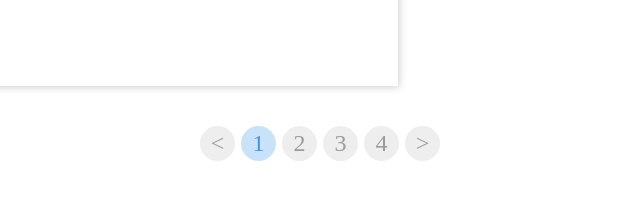
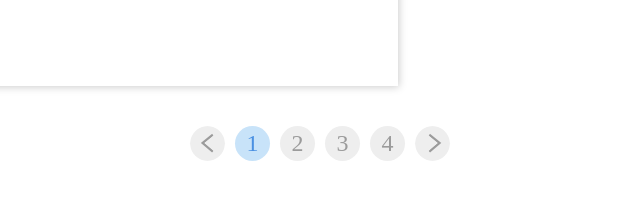
Before and after one commit to webhzp/mobileCode, a plain HTML site: page good-schools.html in a window 1280 px wide. Shown: the part 10760-10968 px from the top of the page, 320-960 px from the left. Drawn offline with Linux system fonts and the light colour scheme; grey boxes are pictures that could not be loaded.

Commit message:
edit all

```diff
--- a/css/good-schools.css
+++ b/css/good-schools.css
@@ -50,7 +50,16 @@
 
 /* 页码 */
 .page{
-    text-align: center;
+    height: .35rem;
+    display: -webkit-box;
+    display: -ms-flexbox;
+    display: flex;
+    -webkit-box-align: center;
+    -ms-flex-align: center;
+    align-items: center;
+    -webkit-box-pack: center;
+    -ms-flex-pack: center;
+    justify-content: center;
     margin-bottom: .5rem;
 }
 .page a{
@@ -63,6 +72,20 @@
     display: inline-block;
     background-color: #eeeeee;
     border-radius: 50%;
+    display: inline-block;
+    margin: 0 .05rem;
+}
+.page .prev{
+    width: .35rem;
+    height: .35rem;
+    background: url(../images/page-prev.png) no-repeat;
+    background-size: 100%;
+}
+.page .next{
+    width: .35rem;
+    height: .35rem;
+    background: url(../images/page-next.png) no-repeat;
+    background-size: 100%;
 }
 .page a.active{
     color: #4a90e2;
--- a/good-schools.html
+++ b/good-schools.html
@@ -178,12 +178,12 @@
             </div>
             <!-- 页码 -->
             <div class="page">
-                <a href="#" class="prev">&lt;</a>
+                <a href="#" class="prev"></a>
                 <a href="#" class="active">1</a>
                 <a href="#">2</a>
                 <a href="#">3</a>
                 <a href="#">4</a>
-                <a href="#" class="next">&gt;</a>
+                <a href="#" class="next"></a>
             </div>
         </div>
 
```
Also changed, not shown: css/index.css (+10 -0 lines), index.html (+3 -0 lines), visa.html (+1 -1 lines), images/00adv-advantage.png, images/00adv-common-problem.png, images/00adv-entry-must-see.png, images/00adv-hot-spots.png, images/00adv-information.png, images/00adv-preparation.png, images/00adv-recommend-room.png, images/00adv-service-flow.png, images/00adv-student-life.png, images/00adv-visa.png (added), images/more-video.png (added), 2 more files.
